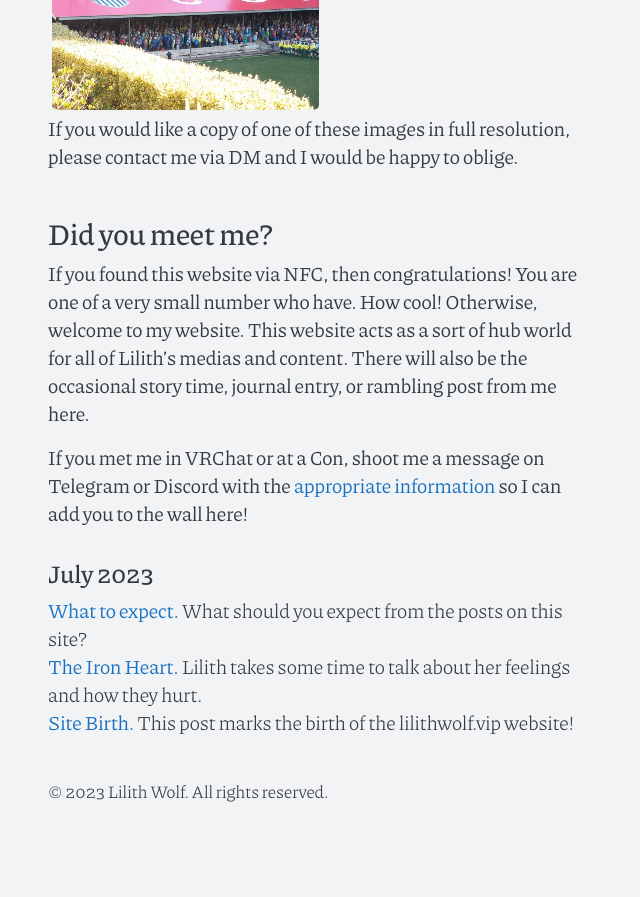
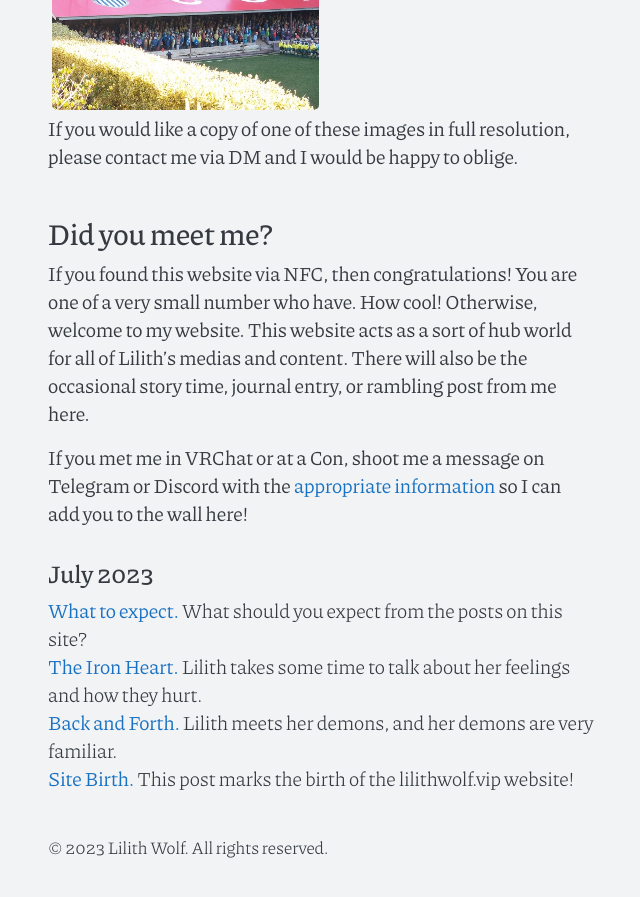
Before and after one commit to lili7h/lili7h.github.io, a Jekyll site: the page built from index.md, in a window 1280 px wide and 900 px high, scrolled down 3561 px. Shown: the top 897 px of the window, without its empty margins (319-959 px from the left). Built offline with Jekyll 4.4.1, drawn with Linux system fonts in a browser that asks for light colours; before the commit the page ends 4405 px from its top, so only the background shows below that; some of the changed text lies outside the part shown.

Commit message:
add next cringe nonsense,  think about image later...

```diff
--- a/_includes/articles.html
+++ b/_includes/articles.html
@@ -1,4 +1,4 @@
-{% assign latest = site.posts | where_exp:"post", "post.hidden != true" | sort: "date" | reverse | slice: 0, 6 %}
+{% assign latest = site.posts | where_exp:"post", "post.hidden != true" | sort: "date" | reverse | slice: 0, 3 %}
 
 <div class="art_container">
     {% for post in latest %}
--- /dev/null
+++ b/_posts/2023-07-31-back-and-forth.md
@@ -0,0 +1,169 @@
+---
+layout: post
+title: Back and Forth
+lead: Lilith meets her demons, and her demons are very familiar.
+type: Fiction
+image: assets/jpg/lead-heart.png
+alt: Image by Jr Korpa on Unsplash
+caption: A conversation read black and white, felt black and blue. Was it you?
+---
+<!-- Welcome to the horrors of programmatically defining Jekyll pages... -->
+
+{% include align.html text="One dim morning, in amongst the rain..." dir="center" %}
+
+{% include align.html text="Lilith:" dir="left" type="block" %}
+{% include align.html text="Ughhh.. I feel like death..." dir="left" type="ital" %}
+
+{% include align.html text="???:" dir="right" type="block" %}
+{% include align.html text="You look like it too." dir="right" type="ital" %}
+
+{% include align.html text="Lilith:" dir="left" type="block" %}
+{% include align.html text="!" dir="left" type="ital" %}
+
+{% include align.html text="???:" dir="right" type="block" %}
+{% include align.html text="You look surprised to see me. Did you not expect me?" dir="right" type="ital" %}
+
+{% include align.html text="Lilith:" dir="left" type="block" %}
+{% include align.html text="..." dir="left" type="ital" %}
+{% include align.html text="I suppose you're right... I did." dir="left" type="ital" %}
+
+{% include align.html text="???:" dir="right" type="block" %}
+{% include align.html text="That's a good girl." dir="right" type="ital" %}
+
+{% include align.html text="Lilith:" dir="left" type="block" %}
+{% include align.html text="Doesn't mean I know who you are though." dir="left" type="ital" %}
+
+{% include align.html text="â̶̡̡̗̲̯̭̤̙͕̭͌̅̂͘̚n̸͔͇̝̟͔̼̪͌͆͌́̐͘ģ̴̡͉̘͖̫̳̟̟͋͗͛e̵͕̜͇͖̖̲̣̒̏͊͋̃͘͝r̵͍̅͘͝:" dir="right" type="block" %}
+{% include align.html text="Why my cutie... I'm everything that you loathe." dir="right" type="ital" %}
+
+{% include align.html text="Lilith:" dir="left" type="block" %}
+{% include align.html text="Do you have any idea how little that narrows it down?" dir="left" type="ital" %}
+
+{% include align.html text="â̶̡̡̗̲̯̭̤̙͕̭͌̅̂͘̚n̸͔͇̝̟͔̼̪͌͆͌́̐͘ģ̴̡͉̘͖̫̳̟̟͋͗͛e̵͕̜͇͖̖̲̣̒̏͊͋̃͘͝r̵͍̅͘͝:" dir="right" type="block" %}
+{% include align.html text="..." dir="right" type="ital" %}
+
+{% include align.html text="Lilith:" dir="left" type="block" %}
+{% include align.html text="... I loathe a lot of things. Mostly myself." dir="left" type="ital" %}
+{% include align.html text="... Wait..." dir="left" type="ital" %}
+
+{% include align.html text="â̶̡̡̗̲̯̭̤̙͕̭͌̅̂͘̚n̸͔͇̝̟͔̼̪͌͆͌́̐͘ģ̴̡͉̘͖̫̳̟̟͋͗͛e̵͕̜͇͖̖̲̣̒̏͊͋̃͘͝r̵͍̅͘͝:" dir="right" type="block" %}
+{% include align.html text="Yes! I'm you, baby!" dir="right" type="ital" %}
+{% include align.html text="I want you to know, for whatever is coming next, that I do this out of love." dir="right" type="ital" %}
+
+{% include align.html text="Lilith:" dir="left" type="block" %}
+{% include align.html text="Fuck off. Nothing you do is out of love." dir="left" type="ital" %}
+
+{% include align.html text="â̶̡̡̗̲̯̭̤̙͕̭͌̅̂͘̚n̸͔͇̝̟͔̼̪͌͆͌́̐͘ģ̴̡͉̘͖̫̳̟̟͋͗͛e̵͕̜͇͖̖̲̣̒̏͊͋̃͘͝r̵͍̅͘͝:" dir="right" type="block" %}
+{% include align.html text="Everything you do is out of an uncontrollable self-centred desire to control everything." dir="right" type="ital" %}
+
+{% include align.html text="Lilith:" dir="left" type="block" %}
+{% include align.html text="..." dir="left" type="ital" %}
+
+{% include align.html text="â̶̡̡̗̲̯̭̤̙͕̭͌̅̂͘̚n̸͔͇̝̟͔̼̪͌͆͌́̐͘ģ̴̡͉̘͖̫̳̟̟͋͗͛e̵͕̜͇͖̖̲̣̒̏͊͋̃͘͝r̵͍̅͘͝:" dir="right" type="block" %}
+{% include align.html text="..." dir="right" type="ital" %}
+
+{% include align.html text="Lilith:" dir="left" type="block" %}
+{% include align.html text="You really are me... Why are you hear? Why can I talk to you?" dir="left" type="ital" %}
+
+{% include align.html text="â̶̡̡̗̲̯̭̤̙͕̭͌̅̂͘̚n̸͔͇̝̟͔̼̪͌͆͌́̐͘ģ̴̡͉̘͖̫̳̟̟͋͗͛e̵͕̜͇͖̖̲̣̒̏͊͋̃͘͝r̵͍̅͘͝:" dir="right" type="block" %}
+{% include align.html text="Why can anyone do anything? ... Perhaps I should rephrase..." dir="right" type="ital" %}
+{% include align.html text="You're fucked up. I'm not real. You're brain has decided to create me." dir="right" type="ital" %}
+{% include align.html text="You try so hard to be like everyone else. You try so hard..." dir="right" type="ital" %}
+{% include align.html text="When are you going to admit you aren't like them? That you aren't as capable?" dir="right" type="ital" %}
+{% include align.html text="When are you going to recognise that you need help?" dir="right" type="ital" %}
+{% include align.html text="You know pills won't help you keep on top of us forever, right?" dir="right" type="ital" %}
+
+{% include align.html text="Lilith:" dir="left" type="block" %}
+{% include align.html text="Fuck off, being on these pills has left me more happy than I've ever been in my life." dir="left" type="ital" %}
+
+{% include align.html text="â̶̡̡̗̲̯̭̤̙͕̭͌̅̂͘̚n̸͔͇̝̟͔̼̪͌͆͌́̐͘ģ̴̡͉̘͖̫̳̟̟͋͗͛e̵͕̜͇͖̖̲̣̒̏͊͋̃͘͝r̵͍̅͘͝:" dir="right" type="block" %}
+{% include align.html text="Typical Lilith... ignore all of the real problems and pick the one argument you can win." dir="right" type="ital" %}
+{% include align.html text="But even you know that's not true. Even you know that you are slipping." dir="right" type="ital" %}
+
+{% include align.html text="Lilith:" dir="left" type="block" %}
+{% include align.html text="No. I'm succeeding. I'm more there than I've ever been." dir="left" type="ital" %}
+
+{% include align.html text="â̶̡̡̗̲̯̭̤̙͕̭͌̅̂͘̚n̸͔͇̝̟͔̼̪͌͆͌́̐͘ģ̴̡͉̘͖̫̳̟̟͋͗͛e̵͕̜͇͖̖̲̣̒̏͊͋̃͘͝r̵͍̅͘͝:" dir="right" type="block" %}
+{% include align.html text="You're only holding together because of **them**. You know this." dir="right" type="ital" %}
+{% include align.html text="They're the only reason you've had anything to pull you forward" dir="right" type="ital" %}
+{% include align.html text="And you can't even get that right. Every day you slip closer to fucking up." dir="right" type="ital" %}
+{% include align.html text="Everyday, they get a little futher away and there's NOTHING you can do." dir="right" type="ital" %}
+
+{% include align.html text="Lilith:" dir="left" type="block" %}
+{% include align.html text="It's okay to have someone be a reason to keep going." dir="left" type="ital" %}
+{% include align.html text="It's okay to have someone to lookup too." dir="left" type="ital" %}
+{% include align.html text="It's okay to have someone to complete you." dir="left" type="ital" %}
+{% include align.html text="And it's sure as hell okay to have someone to lean on." dir="left" type="ital" %}
+
+{% include align.html text="â̶̡̡̗̲̯̭̤̙͕̭͌̅̂͘̚n̸͔͇̝̟͔̼̪͌͆͌́̐͘ģ̴̡͉̘͖̫̳̟̟͋͗͛e̵͕̜͇͖̖̲̣̒̏͊͋̃͘͝r̵͍̅͘͝:" dir="right" type="block" %}
+{% include align.html text="Does it count as leaning on them when they don't even know you're doing it?" dir="right" type="ital" %}
+{% include align.html text="When they don't even know your struggling?" dir="right" type="ital" %}
+
+{% include align.html text="Lilith:" dir="left" type="block" %}
+{% include align.html text="They have their own struggles. Making my problems theirs wouldn't be fair on anyone." dir="left" type="ital" %}
+
+{% include align.html text="â̶̡̡̗̲̯̭̤̙͕̭͌̅̂͘̚n̸͔͇̝̟͔̼̪͌͆͌́̐͘ģ̴̡͉̘͖̫̳̟̟͋͗͛e̵͕̜͇͖̖̲̣̒̏͊͋̃͘͝r̵͍̅͘͝:" dir="right" type="block" %}
+{% include align.html text="You're so fucking broken-" dir="right" type="ital" %}
+{% include align.html text="How can you lose your father to a heart attack-" dir="right" type="ital" %}
+{% include align.html text="And instead suffer heartbreak over a boy that isn't even available?" dir="right" type="ital" %}
+
+{% include align.html text="Lilith:" dir="left" type="block" %}
+{% include align.html text="That's not what this even is. That's not what this ever was." dir="left" type="ital" %}
+{% include align.html text="Is that what you thought this was? Is that why you get so riled up?" dir="left" type="ital" %}
+{% include align.html text="You know... I can feel you sometimes. Stirring." dir="left" type="ital" %}
+{% include align.html text="It's okay to get close to someone and not fucking marry them." dir="left" type="ital" %}
+
+{% include align.html text="â̶̡̡̗̲̯̭̤̙͕̭͌̅̂͘̚n̸͔͇̝̟͔̼̪͌͆͌́̐͘ģ̴̡͉̘͖̫̳̟̟͋͗͛e̵͕̜͇͖̖̲̣̒̏͊͋̃͘͝r̵͍̅͘͝:" dir="right" type="block" %}
+{% include align.html text="Don't even get me started on your solutions to complex problems." dir="right" type="ital" %}
+
+{% include align.html text="Lilith:" dir="left" type="block" %}
+{% include align.html text="... Solving them?" dir="left" type="ital" %}
+
+{% include align.html text="â̶̡̡̗̲̯̭̤̙͕̭͌̅̂͘̚n̸͔͇̝̟͔̼̪͌͆͌́̐͘ģ̴̡͉̘͖̫̳̟̟͋͗͛e̵͕̜͇͖̖̲̣̒̏͊͋̃͘͝r̵͍̅͘͝:" dir="right" type="block" %}
+{% include align.html text="Journaling your feelings like some 4th-wall-breaking meta-blog-post won't fix anything." dir="right" type="ital" %}
+{% include align.html text="Even on anti-depressants, you can't help how you feel." dir="right" type="ital" %}
+{% include align.html text="Your chest crushes, I can feel the heartache. I've always felt it." dir="right" type="ital" %}
+
+{% include align.html text="Lilith:" dir="left" type="block" %}
+{% include align.html text="I've always had heartache. I've always hurt. I always struggled to stay on top." dir="left" type="ital" %}
+{% include align.html text="This is because of **you**. This is because **you** put me in a cage." dir="left" type="ital" %}
+
+{% include align.html text="â̶̡̡̗̲̯̭̤̙͕̭͌̅̂͘̚n̸͔͇̝̟͔̼̪͌͆͌́̐͘ģ̴̡͉̘͖̫̳̟̟͋͗͛e̵͕̜͇͖̖̲̣̒̏͊͋̃͘͝r̵͍̅͘͝:" dir="right" type="block" %}
+{% include align.html text="I can taste the mania, the bloodlust..." dir="right" type="ital" %}
+{% include align.html text="You are just itching for something to put your claws through aren't you?" dir="right" type="ital" %}
+
+{% include align.html text="Lilith:" dir="left" type="block" %}
+{% include align.html text="I-" dir="left" type="ital" %}
+
+{% include align.html text="â̶̡̡̗̲̯̭̤̙͕̭͌̅̂͘̚n̸͔͇̝̟͔̼̪͌͆͌́̐͘ģ̴̡͉̘͖̫̳̟̟͋͗͛e̵͕̜͇͖̖̲̣̒̏͊͋̃͘͝r̵͍̅͘͝:" dir="right" type="block" %}
+{% include align.html text="You can't wage war on the world. You can't even wage war on me." dir="right" type="ital" %}
+{% include align.html text="You took a blade to me once, do you remember?" dir="right" type="ital" %}
+{% include align.html text="Criss cross criss cross criss cross..." dir="right" type="ital" %}
+{% include align.html text="Who do you think won that fight?" dir="right" type="ital" %}
+
+{% include align.html text="Lilith:" dir="left" type="block" %}
+{% include align.html text="You-" dir="left" type="ital" %}
+
+{% include align.html text="â̶̡̡̗̲̯̭̤̙͕̭͌̅̂͘̚n̸͔͇̝̟͔̼̪͌͆͌́̐͘ģ̴̡͉̘͖̫̳̟̟͋͗͛e̵͕̜͇͖̖̲̣̒̏͊͋̃͘͝r̵͍̅͘͝:" dir="right" type="block" %}
+{% include align.html text="Pinning your anger on the unknown, on the people who claim to pose a threat to The Dragon..." dir="right" type="ital" %}
+{% include align.html text="Well, its like giving a dragon one sheep... they'll always come back for more" dir="right" type="ital" %}
+{% include align.html text="And who do you think is next when you run out of sheep?" dir="right" type="ital" %}
+
+{% include align.html text="Lilith:" dir="left" type="block" %}
+{% include align.html text="You don't understand!" dir="left" type="ital" %}
+
+{% include align.html text="â̶̡̡̗̲̯̭̤̙͕̭͌̅̂͘̚n̸͔͇̝̟͔̼̪͌͆͌́̐͘ģ̴̡͉̘͖̫̳̟̟͋͗͛e̵͕̜͇͖̖̲̣̒̏͊͋̃͘͝r̵͍̅͘͝:" dir="right" type="block" %}
+{% include align.html text="..." dir="right" type="ital" %}
+
+{% include align.html text="Lilith:" dir="left" type="block" %}
+{% include align.html text="I know **ALL** of this. Nothing you have told me is 'news'." dir="left" type="ital" %}
+{% include align.html text="I live with this every day. I know how it works." dir="left" type="ital" %}
+{% include align.html text="I know that I'm slipping. I know that I'm standing on the edge." dir="left" type="ital" %}
+{% include align.html text="I DON'T CARE." dir="left" type="ital" %}
+{% include align.html text="Even if they don't even know I'm there. I shall still be there for them all." dir="left" type="ital" %}
+{% include align.html text="I will swallow it all and be Lilith, because that's all that I can do." dir="left" type="ital" %}
+{% include align.html text="You showing up to pound my organs to dust and rock the ache in my core isn't helping." dir="left" type="ital" %}
+
+{% include align.html text="The rain nonchalantly continued to fall, unperturbed by the stranger yelling at shadows." dir="center" %}
+{% include align.html text="It's time to wake up..." dir="center" %}
+{% include align.html text="Real life is at the door, and it's angry." dir="center" %}
```
Also changed, not shown: _includes/align.html (added, +33 -0 lines), _posts/2023-07-31-iron-heart.md (+2 -6 lines).
